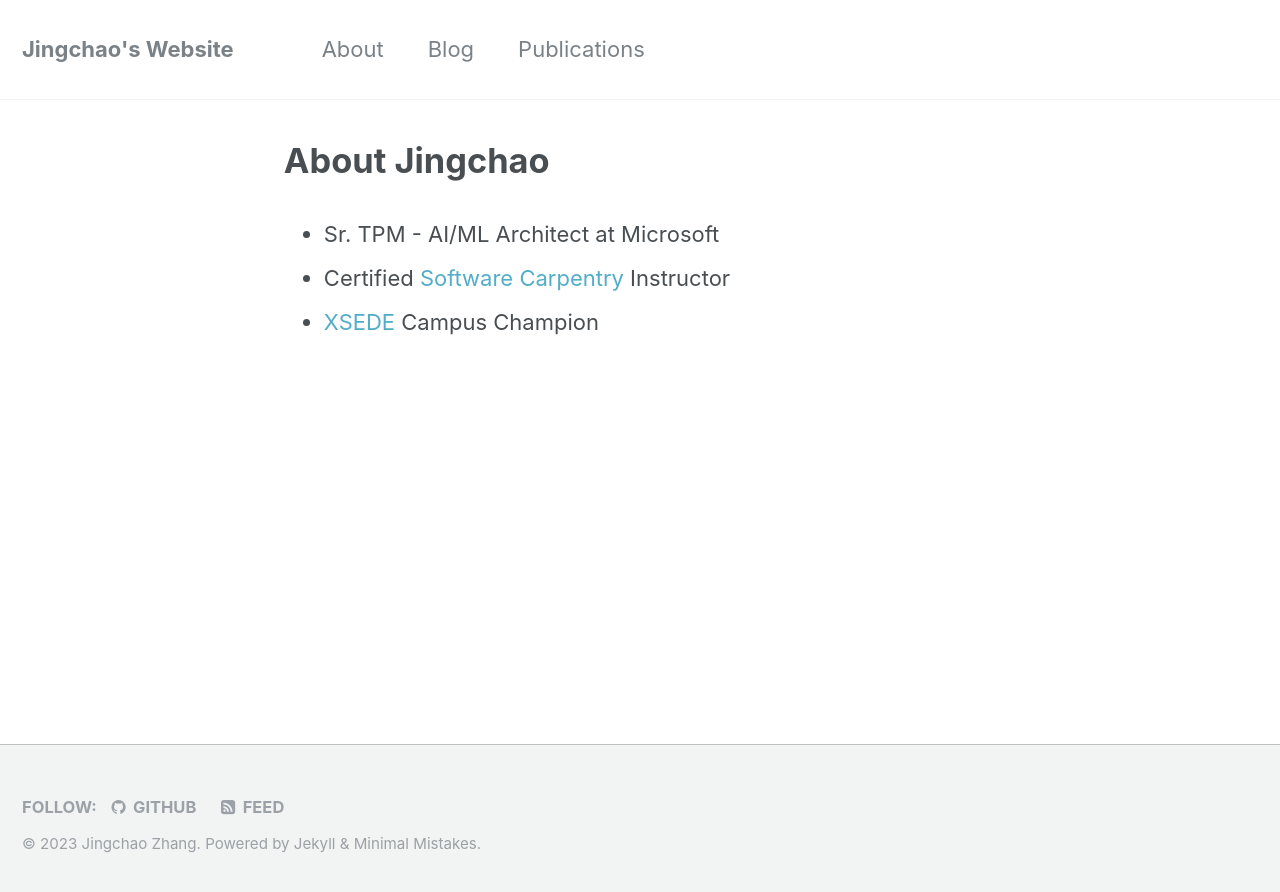
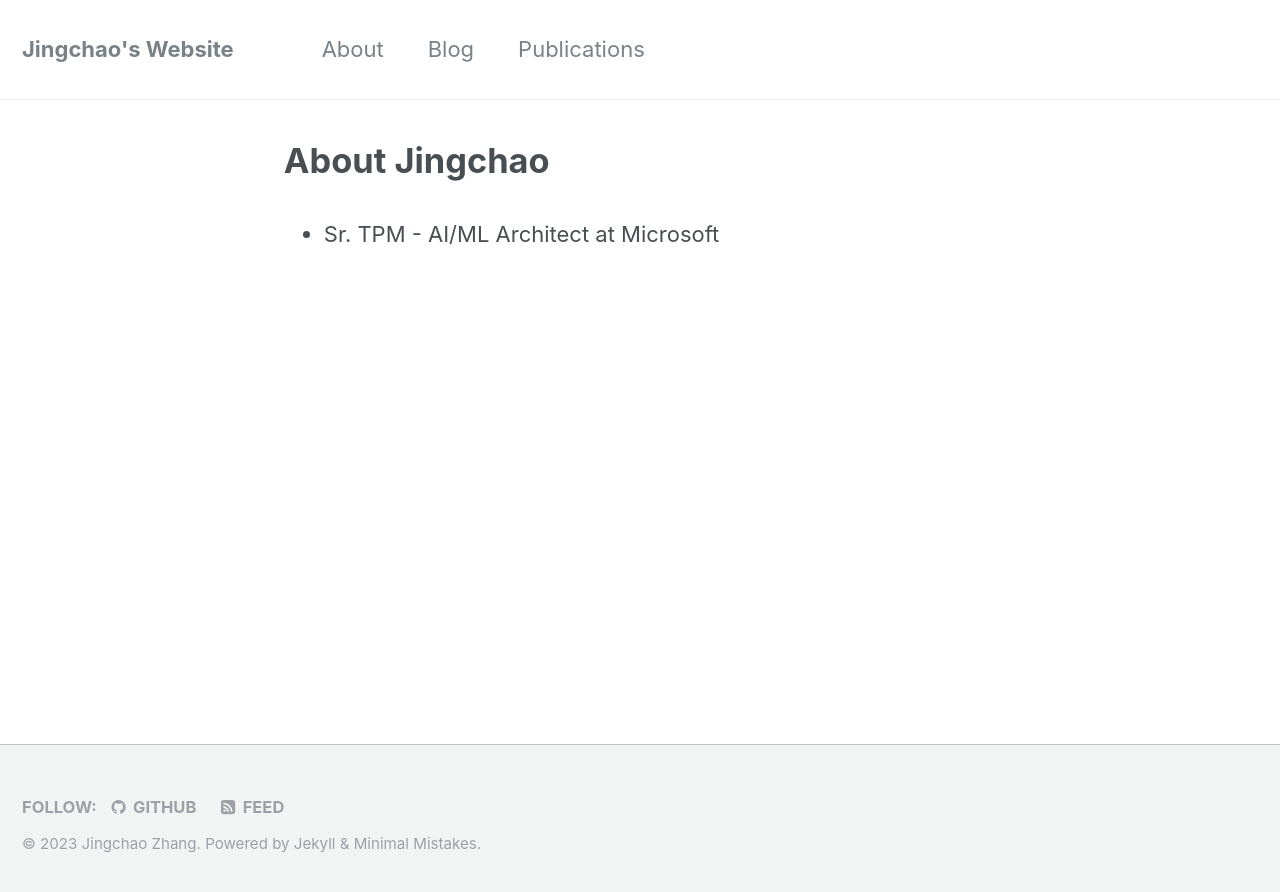
Before and after one commit to JingchaoZhang/JingchaoZhang.github.io, a Jekyll site: the page built from _pages/about.md, in a window 1280 px wide. Shown: the top 892 px of the page. Built offline with Jekyll 4.4.1, drawn with Linux system fonts in a browser that asks for light colours.

Commit message:
Update about.md

```diff
--- a/_pages/about.md
+++ b/_pages/about.md
@@ -6,5 +6,3 @@ author_profile: false
 ---
 
 - Sr. TPM - AI/ML Architect at Microsoft
-- Certified [Software Carpentry](http://software-carpentry.org/) Instructor
-- [XSEDE](https://www.xsede.org/) Campus Champion
```
